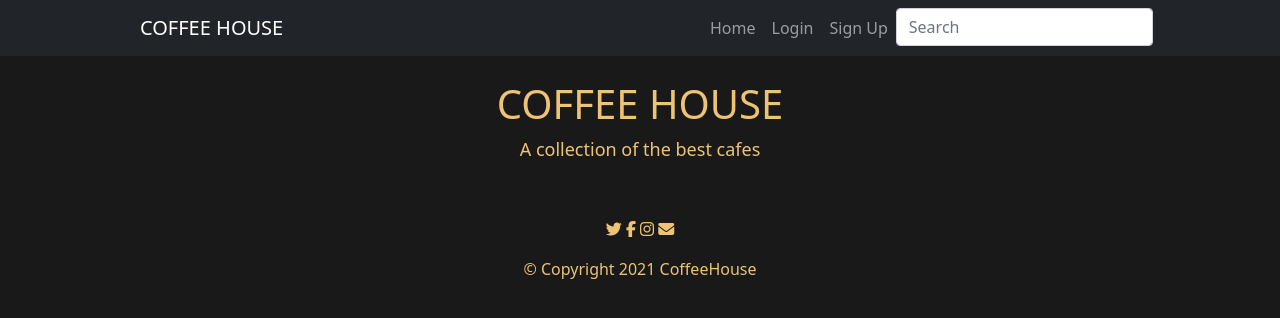
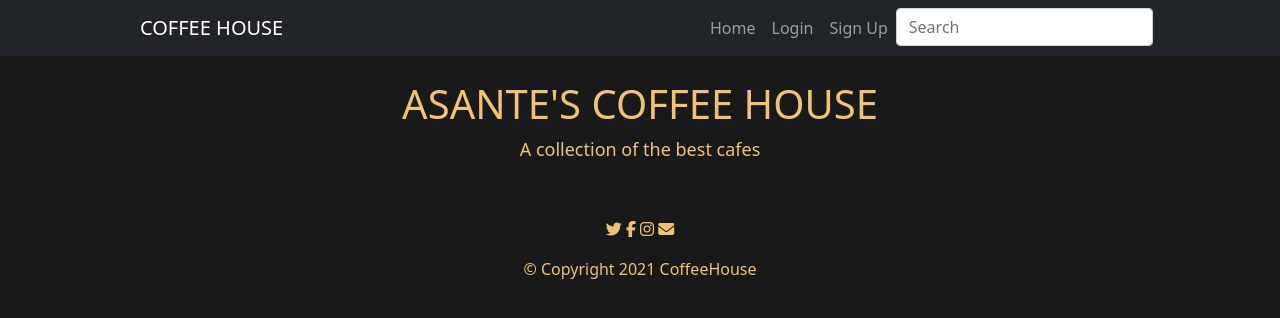
Before and after one commit to CyrilWayne/cafe, a Flask app: page / in a window 1280 px wide. Shown: the top 318 px of the page. Run offline with Flask 2, Linux system fonts and the light colour scheme; data that the repository does not hold is empty; some libraries are stand-ins or nearby versions.

Commit message:
update template files

```diff
--- a/templates/home_page.html
+++ b/templates/home_page.html
@@ -5,7 +5,7 @@
       <div class="row">
         <div class="col-lg-8 col-md-10 mx-auto">
           <div class="site-heading">
-            <h1>COFFEE HOUSE</h1>
+            <h1>ASANTE'S COFFEE HOUSE</h1>
             <span class="subheading">A collection of the best cafes</span>
           </div>
         </div>
```
